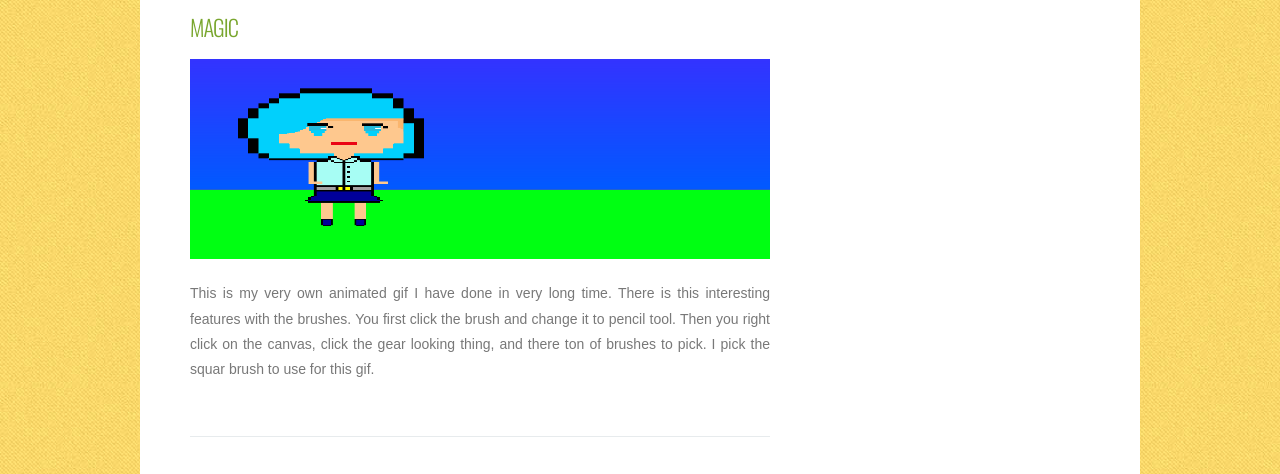
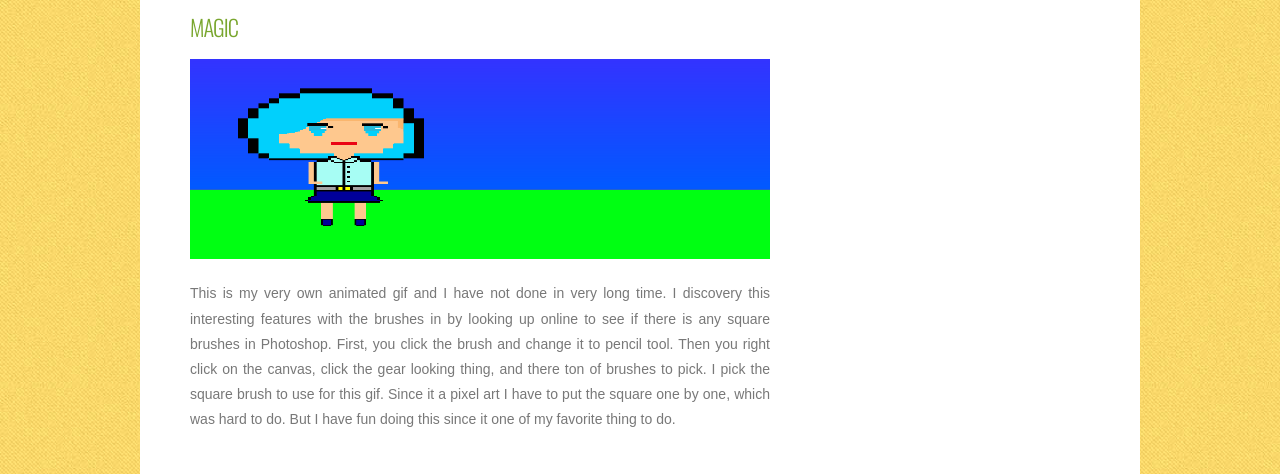
Before and after one commit to jiyu37/Photoshop-Portfolio, a plain HTML site: page gallery.html in a window 1280 px wide. Shown: the part 2392-2866 px from the top of the page. Drawn offline with nearby package versions, Linux system fonts and the light colour scheme.

Commit message:
some grammar fixes

```diff
--- a/gallery.html
+++ b/gallery.html
@@ -76,7 +76,7 @@ img#arrow {
 				<h3 class="title"><a name="P5">Magic</a></h3>
 				<div style="clear: both;">&nbsp;</div>
 				<div class="entry">
-					<p> <a href="images/magic.gif" data-lightbox="Magic"> <img src="images/magic.gif" width="580" height="200" alt="magic" /></a></p><p> This is my very own animated gif I have done in very long time. There is this interesting features with the brushes. You first click the brush and change it to pencil tool. Then you right click on the canvas, click the gear looking thing, and there ton of brushes to pick. I pick the squar brush to use for this gif.  </p>
+					<p> <a href="images/magic.gif" data-lightbox="Magic"> <img src="images/magic.gif" width="580" height="200" alt="magic" /></a></p><p> This is my very own animated gif and I have not done in very long time. I discovery this interesting features with the brushes in by looking up online to see if there is any square brushes in Photoshop. First, you click the brush and change it to pencil tool. Then you right click on the canvas, click the gear looking thing, and there ton of brushes to pick. I pick the square brush to use for this gif. Since it a pixel art I have to put the square one by one, which was hard to do. But I have fun doing this since it one of my favorite thing to do.  </p>
 				</div>
 			</div>
 			<div class="post">
```
